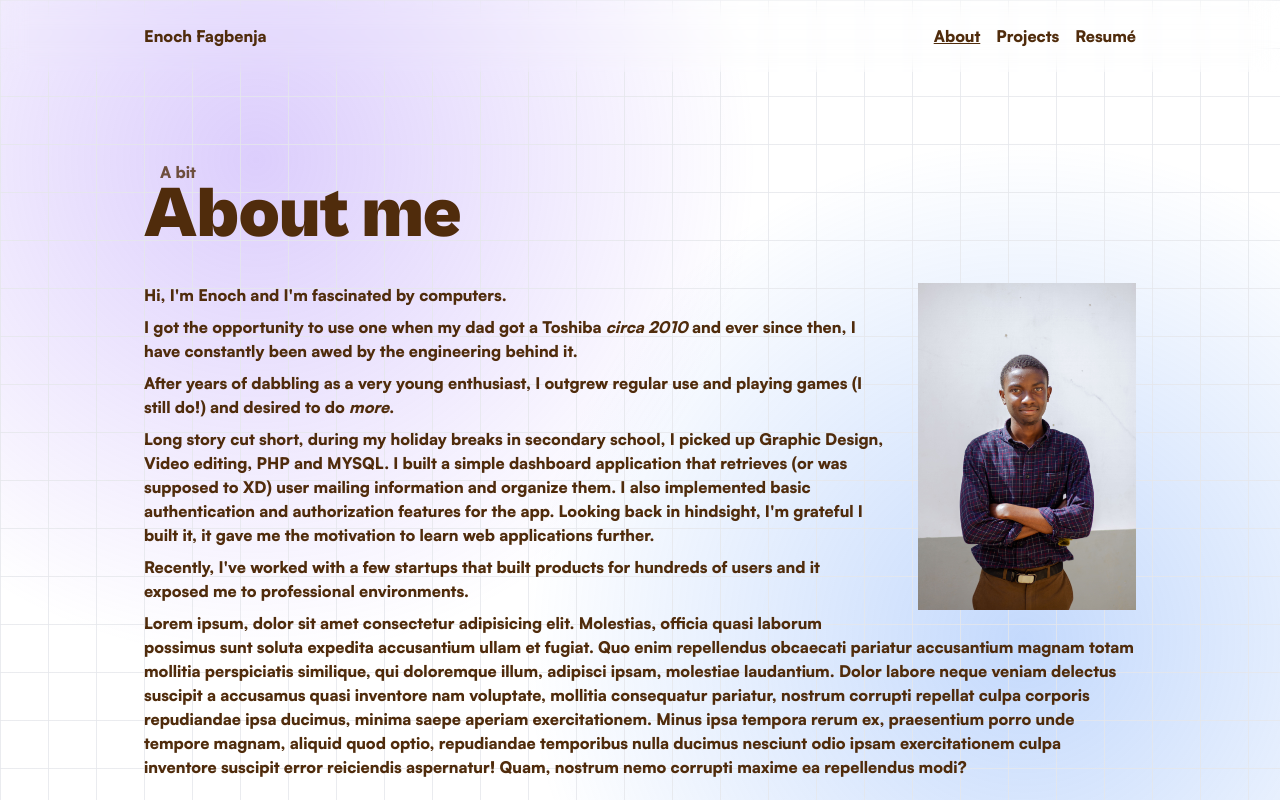
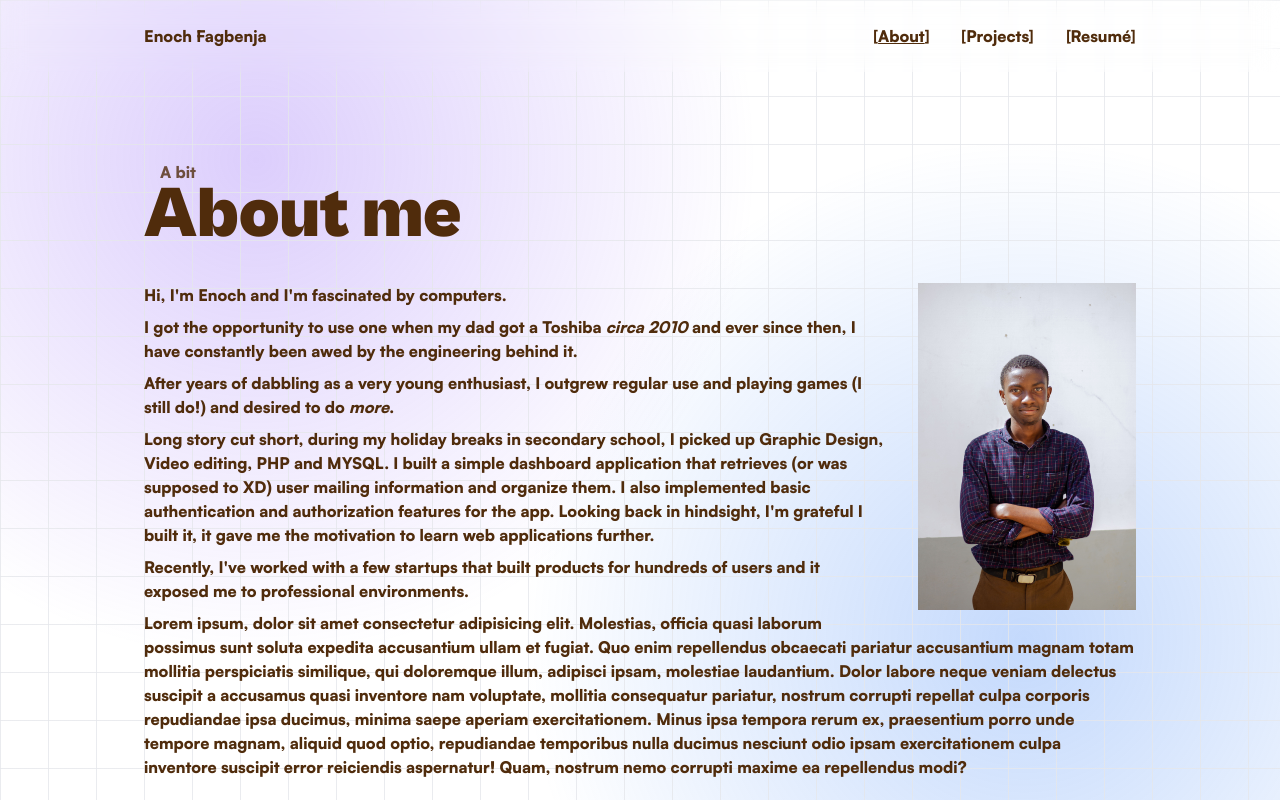
Before and after one commit to fagbenjaenoch/portfolio-v1, a React (Vite) app: page /about in a window 1280 px wide. Shown: the top 802 px of the page. Built offline with nearby package versions, Linux system fonts and the light colour scheme.

Commit message:
added design artifact to navlinks

```diff
--- a/src/components/Navbar.tsx
+++ b/src/components/Navbar.tsx
@@ -25,9 +25,9 @@ export default function Navbar() {
 		<section className="backdrop-blur-md fixed top-0 w-[100%] z-10">
 			<div className="px-4 py-6 lg:max-w-5xl lg:mx-auto flex items-center justify-between text-sm lg:text-base">
 				<Link to={"/"}>Enoch Fagbenja</Link>
-				<div className="flex gap-4">
+				<div className="flex gap-4 lg:gap-8">
 					{navlinks.map(({ title, href }) => (
-						<NavLink key={title} to={href}>
+						<NavLink key={title} to={href} className="navlink">
 							{title}
 						</NavLink>
 					))}
--- a/src/index.css
+++ b/src/index.css
@@ -60,3 +60,37 @@ h1 {
 a.active {
 	text-decoration: underline;
 }
+
+.navlink::before {
+	content: "[";
+}
+
+.navlink::after {
+	content: "]";
+}
+
+@media (min-width: 1024px) {
+	.navlink::before,
+	.navlink::after {
+		will-change: transform;
+		display: inline-block;
+		transition: 200ms ease;
+	}
+
+	.navlink::before {
+		content: "[";
+		transform: translateX(-4px);
+	}
+
+	.navlink::after {
+		content: "]";
+		transform: translateX(4px);
+	}
+
+	.navlink:hover::before {
+		transform: translateX(-2px);
+	}
+	.navlink:hover::after {
+		transform: translateX(2px);
+	}
+}
```
